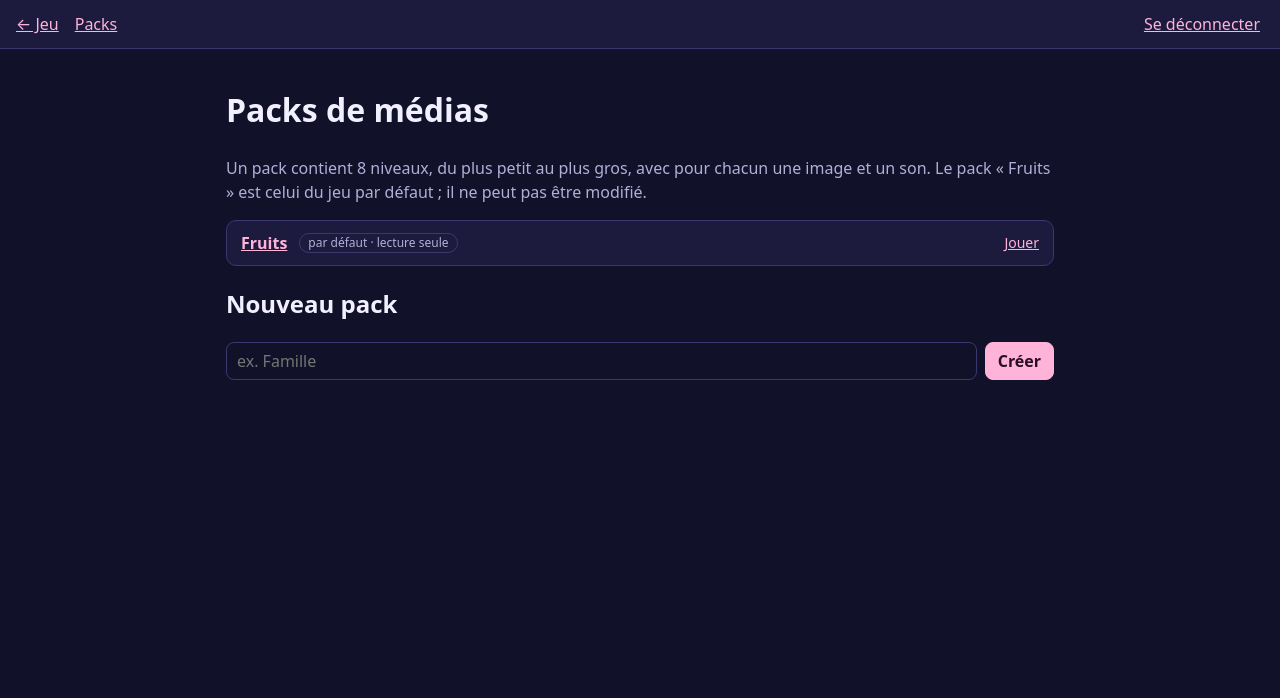
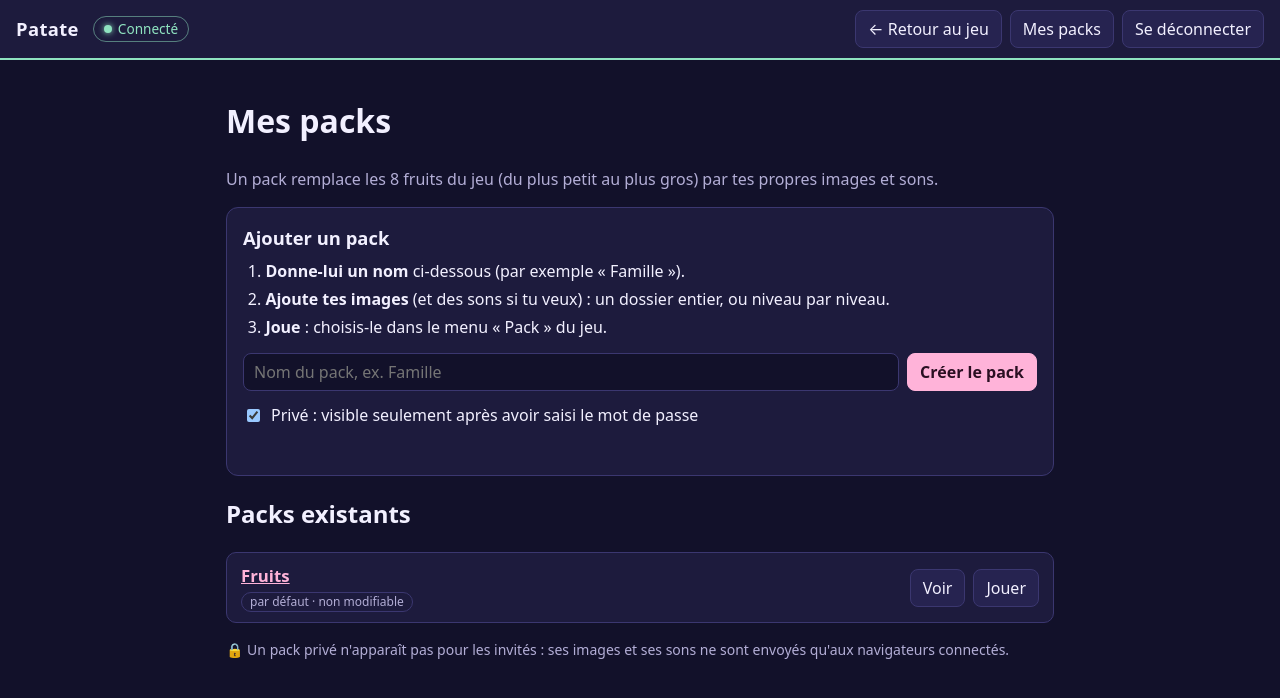
Before and after one commit to Gabrieleirbag1/patate, a Flask app: page /settings in a window 1280 px wide. Shown: the top 698 px of the page. Run offline with Flask 3, Linux system fonts and the light colour scheme; the visitor is signed in with stand-in values (Sample User, id 1).

Commit message:
refractor: styles + private packs

```diff
--- a/patate/routes.py
+++ b/patate/routes.py
@@ -3,7 +3,7 @@
 from flask import (Blueprint, abort, current_app, jsonify, render_template, request,
                    send_file, url_for)
 
-from .auth import require_api, require_page
+from .auth import is_admin, require_api, require_page
 from .packs import DEFAULT_ID, LEVELS, PackError
 
 bp = Blueprint("routes", __name__)
@@ -15,6 +15,12 @@ def store():
 
 def media_url(pack_id, filename, mtime):
     return url_for("routes.media", pack_id=pack_id, filename=filename, v=mtime)
+
+
+def check_visible(pack_id):
+    """Un pack privé n'existe pas (404) pour qui n'a pas donné le mot de passe."""
+    if store().is_private(pack_id) and not is_admin():
+        raise PackError("Pack introuvable.", 404)
 
 
 @bp.errorhandler(PackError)
@@ -33,7 +39,7 @@ def game():
 @bp.route("/settings")
 @require_page
 def settings():
-    return render_template("settings.html", packs=store().list())
+    return render_template("settings.html", packs=store().list(include_private=True))
 
 
 @bp.route("/settings/<pack_id>")
@@ -51,23 +57,32 @@ def pack_edit(pack_id):
 # ----------------------------------------------------------------------------
 @bp.route("/api/packs")
 def api_packs():
-    return jsonify(store().list())
+    return jsonify(store().list(include_private=is_admin()))
 
 
 @bp.route("/api/packs/<pack_id>")
 def api_pack(pack_id):
-    return jsonify(store().describe(pack_id, media_url))
+    check_visible(pack_id)
+    response = jsonify(store().describe(pack_id, media_url))
+    response.headers["Cache-Control"] = "no-store"
+    return response
 
 
 @bp.route("/media/<pack_id>/<filename>")
 def media(pack_id, filename):
     try:
+        check_visible(pack_id)
         path = store().media_path(pack_id, filename)
     except PackError:
         path = None
     if path is None:
         abort(404)
-    response = send_file(path, conditional=True, max_age=0 if request.args.get("v") is None else 31536000)
+    if pack_id == DEFAULT_ID and request.args.get("v"):
+        # pack Fruits : public et versionné (?v=mtime) -> cache long
+        return send_file(path, conditional=True, max_age=31536000)
+    # packs perso : un pack peut devenir privé à tout moment -> revérifié à chaque affichage
+    response = send_file(path, conditional=True, max_age=0)
+    response.headers["Cache-Control"] = "private, no-cache"
     return response
 
 
@@ -78,7 +93,7 @@ def media(pack_id, filename):
 @require_api
 def api_create():
     payload = request.get_json(silent=True) or {}
-    pack_id = store().create(payload.get("name"))
+    pack_id = store().create(payload.get("name"), private=payload.get("private", True))
     return jsonify(store().describe(pack_id, media_url)), 201
 
 
@@ -87,7 +102,7 @@ def api_create():
 def api_update(pack_id):
     payload = request.get_json(silent=True) or {}
     store().update(pack_id, name=payload.get("name"), crop_circle=payload.get("crop_circle"),
-                   labels=payload.get("labels"))
+                   labels=payload.get("labels"), private=payload.get("private"))
     return jsonify(store().describe(pack_id, media_url))
 
 
@@ -145,4 +160,4 @@ def too_large(_exc):
 
 @bp.app_context_processor
 def inject_globals():
-    return {"LEVELS": LEVELS, "DEFAULT_ID": DEFAULT_ID}
+    return {"LEVELS": LEVELS, "DEFAULT_ID": DEFAULT_ID, "is_admin": is_admin()}
--- a/patate/static/css/style.css
+++ b/patate/static/css/style.css
@@ -44,15 +44,36 @@ input[type=text], input[type=password], select {
 .small { font-size: 0.875rem; }
 .muted { color: var(--muted); }
 .error { color: var(--danger); }
-.status { color: var(--ok); min-height: 1.5em; }
-.status.error { color: var(--danger); }
+.status-msg { color: var(--ok); min-height: 1.5em; margin: 8px 0 0; }
+.status-msg.error { color: var(--danger); }
+.card { background: var(--panel); border: 1px solid var(--line); border-radius: 12px; padding: 4px 16px 16px; margin: 16px 0; }
+.card.stack { padding-top: 16px; }
+.card h2 { margin: 12px 0 8px; font-size: 1.15rem; }
+.push { margin-left: auto; }
+
+/* ---- Bandeau du haut : état de connexion --------------------------------- */
+.topbar {
+  display: flex; flex-wrap: wrap; gap: 8px 14px; align-items: center;
+  padding: 10px 16px; background: var(--panel); border-bottom: 1px solid var(--line);
+}
+.topbar.is-admin { border-bottom: 2px solid var(--ok); }
+.brand { font-weight: 800; font-size: 1.15rem; color: var(--text); text-decoration: none; letter-spacing: 0.02em; }
+.status {
+  display: inline-flex; align-items: center; gap: 6px; font-size: 0.85rem;
+  border-radius: 999px; padding: 2px 10px; border: 1px solid var(--line); color: var(--muted);
+}
+.status .dot { width: 8px; height: 8px; border-radius: 50%; background: var(--muted); }
+.status-on { color: var(--ok); border-color: color-mix(in srgb, var(--ok) 50%, transparent); }
+.status-on .dot { background: var(--ok); box-shadow: 0 0 6px var(--ok); }
+.topbar-actions { display: flex; flex-wrap: wrap; gap: 8px; align-items: center; margin-left: auto; }
+.topbar-actions form { margin: 0; }
 
 /* ---- Jeu -------------------------------------------------------------- */
 .page-game { overflow-x: hidden; }
 .game { display: flex; flex-direction: column; align-items: center; gap: 10px; padding: 10px 16px 16px; }
 .stage {
   position: relative;
-  width: min(100%, calc((100dvh - 120px) * 800 / 900), 800px);
+  width: min(100%, calc((100dvh - 180px) * 800 / 900), 800px);
   aspect-ratio: 800 / 900;
 }
 #game { width: 100%; height: 100%; display: block; border-radius: 14px; touch-action: none; cursor: crosshair; }
@@ -66,32 +87,34 @@ input[type=text], input[type=password], select {
 .start-sub { color: var(--muted); }
 .toolbar { display: flex; flex-wrap: wrap; gap: 8px; align-items: center; justify-content: center; }
 .pack-picker { display: inline-flex; gap: 6px; align-items: center; color: var(--muted); }
-.settings-link { margin-left: 4px; }
 .hint { margin: 0; color: var(--muted); font-size: 0.8rem; text-align: center; }
 
 /* ---- Settings ---------------------------------------------------------- */
-.admin-header {
-  display: flex; gap: 16px; align-items: center; padding: 12px 16px;
-  border-bottom: 1px solid var(--line); background: var(--panel);
-}
-.admin-header form { margin-left: auto; }
 .panel { max-width: 860px; margin: 0 auto; padding: 16px; }
-.panel.narrow { max-width: 420px; padding-top: 10vh; }
+.panel.narrow { max-width: 480px; padding-top: 6vh; }
+.crumbs { margin: 0; color: var(--muted); font-size: 0.875rem; }
+.title-row { display: flex; flex-wrap: wrap; gap: 8px 12px; align-items: center; }
+.title-row h1 { margin: 8px 0; }
+.steps { margin: 0 0 14px; padding-left: 1.4em; display: grid; gap: 4px; }
 .stack { display: flex; flex-direction: column; gap: 12px; }
 .stack label { display: flex; flex-direction: column; gap: 4px; }
 .row { display: flex; gap: 8px; align-items: center; }
 .row.wrap { flex-wrap: wrap; }
 .row input[type=text] { flex: 1; min-width: 0; }
 .check { display: inline-flex; gap: 6px; align-items: center; }
+.stack label.check { flex-direction: row; align-items: center; gap: 8px; }
 .pack-list { list-style: none; padding: 0; display: grid; gap: 8px; }
 .pack-list li {
   display: flex; gap: 12px; align-items: center; flex-wrap: wrap;
   background: var(--panel); border: 1px solid var(--line); border-radius: 10px; padding: 10px 14px;
 }
-.pack-list li > a:first-child { font-weight: 600; }
-.pack-list .small { margin-left: auto; }
-.tag { font-size: 0.75rem; color: var(--muted); border: 1px solid var(--line); border-radius: 999px; padding: 0 8px; }
-.import { background: var(--panel); border: 1px solid var(--line); border-radius: 10px; padding: 4px 14px 14px; margin: 16px 0; }
+.pack-info { display: flex; flex-direction: column; gap: 4px; min-width: 0; }
+.pack-name { font-weight: 600; font-size: 1.05rem; }
+.tags { display: flex; flex-wrap: wrap; gap: 6px; }
+.pack-actions { display: flex; gap: 8px; margin-left: auto; }
+.tag { font-size: 0.75rem; color: var(--muted); border: 1px solid var(--line); border-radius: 999px; padding: 0 8px; white-space: nowrap; }
+.tag-private { color: var(--accent); border-color: var(--accent); }
+.tag-public { color: var(--ok); border-color: var(--ok); }
 .slots { list-style: none; padding: 0; display: grid; gap: 10px; }
 .slot {
   display: flex; gap: 14px; align-items: center;
@@ -102,6 +125,7 @@ input[type=text], input[type=password], select {
   background: var(--panel-2); display: grid; place-items: center; overflow: hidden;
 }
 .slot-img img { width: 100%; height: 100%; object-fit: contain; }
+.slot-img.inherited img { opacity: 0.45; filter: grayscale(0.6); }
 .slot-num {
   position: absolute; bottom: 2px; right: 2px; background: var(--bg); color: var(--muted);
   font-size: 0.7rem; border-radius: 999px; padding: 0 6px;
@@ -110,4 +134,5 @@ input[type=text], input[type=password], select {
 .slot-body p { margin: 0; }
 .label-input { max-width: 260px; }
 .file-btn { position: relative; }
+.file-btn.small { font-size: 0.875rem; padding: 4px 10px; }
 .file-btn input { position: absolute; opacity: 0; width: 1px; height: 1px; pointer-events: none; }
--- a/patate/static/js/game.js
+++ b/patate/static/js/game.js
@@ -627,7 +627,7 @@
         for (const p of packs) {
           const opt = document.createElement("option");
           opt.value = p.id;
-          opt.textContent = p.name;
+          opt.textContent = p.private ? `🔒 ${p.name}` : p.name;
           ui.select.appendChild(opt);
         }
         await usePack(packs.some((p) => p.id === wanted) ? wanted : "fruits");
--- a/patate/static/js/settings.js
+++ b/patate/static/js/settings.js
@@ -43,7 +43,10 @@
     create.addEventListener("submit", (evt) => {
       evt.preventDefault();
       run("Création…", async () => {
-        const pack = await api("POST", "/api/packs", { name: create.elements.name.value });
+        const pack = await api("POST", "/api/packs", {
+          name: create.elements.name.value,
+          private: create.elements.private.checked,
+        });
         location.href = `/settings/${pack.id}`;
       });
     });
@@ -69,7 +72,11 @@
   meta.addEventListener("submit", (evt) => {
     evt.preventDefault();
     run("Enregistrement…", async () => {
-      await api("PATCH", base, { name: meta.elements.name.value, crop_circle: meta.elements.crop_circle.checked });
+      await api("PATCH", base, {
+        name: meta.elements.name.value,
+        crop_circle: meta.elements.crop_circle.checked,
+        private: meta.elements.private.checked,
+      });
       reload();
     });
   });
--- a/patate/templates/_admin_header.html
+++ b/patate/templates/_admin_header.html
@@ -1,5 +1,9 @@
-<header class="admin-header">
-  <a href="{{ url_for('routes.game') }}">← Jeu</a>
-  <a href="{{ url_for('routes.settings') }}">Packs</a>
-  <form method="post" action="{{ url_for('auth.logout') }}"><button type="submit" class="link">Se déconnecter</button></form>
+<header class="topbar is-admin">
+  <a class="brand" href="{{ url_for('routes.game') }}">Patate</a>
+  <span class="status status-on"><span class="dot" aria-hidden="true"></span> Connecté</span>
+  <nav class="topbar-actions" aria-label="Navigation">
+    <a class="button" href="{{ url_for('routes.game') }}">← Retour au jeu</a>
+    <a class="button" href="{{ url_for('routes.settings') }}">Mes packs</a>
+    <form method="post" action="{{ url_for('auth.logout') }}"><button type="submit">Se déconnecter</button></form>
+  </nav>
 </header>
--- a/patate/templates/settings.html
+++ b/patate/templates/settings.html
@@ -1,29 +1,51 @@
 {% extends "base.html" %}
-{% block title %}Settings — packs{% endblock %}
+{% block title %}Patate — mes packs{% endblock %}
 {% block body_class %}page-admin{% endblock %}
 {% block body %}
 {% include "_admin_header.html" %}
 <main class="panel">
-  <h1>Packs de médias</h1>
-  <p class="muted">Un pack contient {{ LEVELS }} niveaux, du plus petit au plus gros, avec pour chacun une image et un son.
-    Le pack « Fruits » est celui du jeu par défaut ; il ne peut pas être modifié.</p>
+  <h1>Mes packs</h1>
+  <p class="muted">Un pack remplace les {{ LEVELS }} fruits du jeu (du plus petit au plus gros) par tes propres images et sons.</p>
 
+  <section class="card create">
+    <h2>Ajouter un pack</h2>
+    <ol class="steps">
+      <li><strong>Donne-lui un nom</strong> ci-dessous (par exemple « Famille »).</li>
+      <li><strong>Ajoute tes images</strong> (et des sons si tu veux) : un dossier entier, ou niveau par niveau.</li>
+      <li><strong>Joue</strong> : choisis-le dans le menu « Pack » du jeu.</li>
+    </ol>
+    <form id="create-pack" class="stack">
+      <div class="row">
+        <input type="text" name="name" maxlength="60" placeholder="Nom du pack, ex. Famille" required aria-label="Nom du nouveau pack">
+        <button type="submit" class="primary">Créer le pack</button>
+      </div>
+      <label class="check"><input type="checkbox" name="private" checked>
+        Privé : visible seulement après avoir saisi le mot de passe</label>
+    </form>
+    <p id="msg" class="status-msg" role="status"></p>
+  </section>
+
+  <h2>Packs existants</h2>
   <ul class="pack-list">
     {% for p in packs %}
     <li>
-      <a href="{{ url_for('routes.pack_edit', pack_id=p.id) }}">{{ p.name }}</a>
-      {% if p.readonly %}<span class="tag">par défaut · lecture seule</span>{% endif %}
-      <a class="small" href="{{ url_for('routes.game') }}?pack={{ p.id }}">Jouer</a>
+      <div class="pack-info">
+        <a class="pack-name" href="{{ url_for('routes.pack_edit', pack_id=p.id) }}">{{ p.name }}</a>
+        <span class="tags">
+          {% if p.readonly %}<span class="tag">par défaut · non modifiable</span>
+          {% elif p.private %}<span class="tag tag-private">🔒 privé</span>
+          {% else %}<span class="tag tag-public">public</span>{% endif %}
+          {% if not p.readonly %}<span class="tag">{{ p.images }}/{{ LEVELS }} images · {{ p.sounds }}/{{ LEVELS }} sons</span>{% endif %}
+        </span>
+      </div>
+      <div class="pack-actions">
+        <a class="button" href="{{ url_for('routes.pack_edit', pack_id=p.id) }}">{{ 'Voir' if p.readonly else 'Modifier' }}</a>
+        <a class="button" href="{{ url_for('routes.game') }}?pack={{ p.id }}">Jouer</a>
+      </div>
     </li>
     {% endfor %}
   </ul>
-
-  <h2>Nouveau pack</h2>
-  <form id="create-pack" class="row">
-    <input type="text" name="name" maxlength="60" placeholder="ex. Famille" required>
-    <button type="submit" class="primary">Créer</button>
-  </form>
-  <p id="msg" class="error" role="alert"></p>
+  <p class="muted small">🔒 Un pack privé n'apparaît pas pour les invités : ses images et ses sons ne sont envoyés qu'aux navigateurs connectés.</p>
 </main>
 <script src="{{ url_for('static', filename='js/settings.js') }}"></script>
 {% endblock %}
```
Also changed, not shown: patate/packs.py (+28 -8 lines), patate/templates/game.html (+21 -1 lines), patate/templates/login.html (+13 -6 lines), patate/templates/pack_edit.html (+33 -20 lines), README.md.
